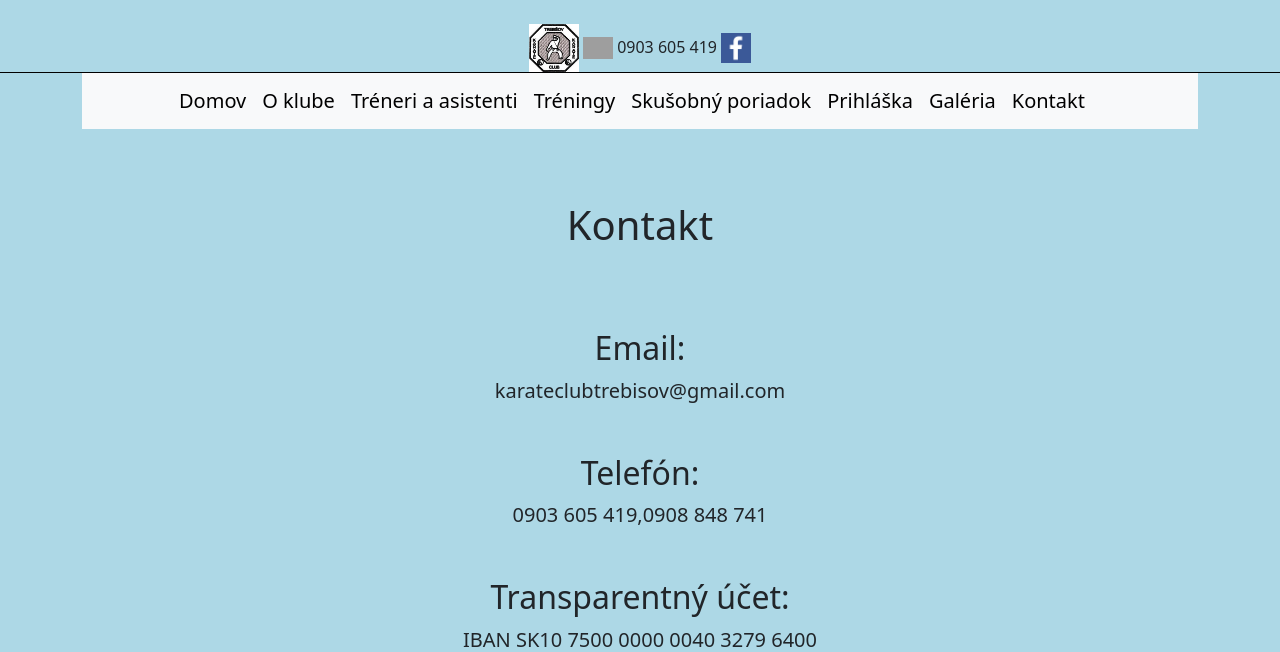
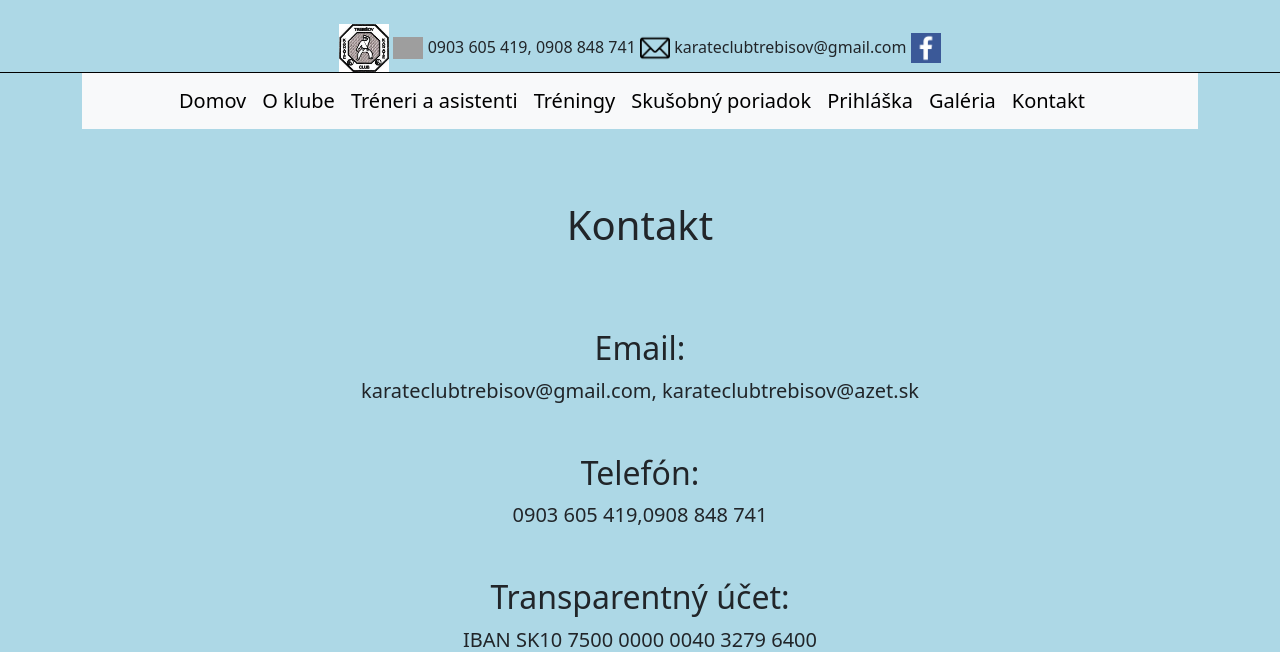
Before and after one commit to jarocomp/karatetv, a Django app: page /kontakt in a window 1280 px wide. Shown: the top 652 px of the page. Run offline with Django 5.2, Linux system fonts and the light colour scheme; grey boxes are pictures that could not be loaded.

Commit message:
emails aded

```diff
--- a/karateweb/karatetv/templates/karatetv/base.html
+++ b/karateweb/karatetv/templates/karatetv/base.html
@@ -23,8 +23,9 @@
    <div class="page-header">
     <img src="{% static 'images/karatetv_logo.jpg'  %}" alt="logo" width="50", hight="500" >
     <img src="{% static 'images/smartphone.png'  %}" alt="logo"   width="30", hight="30">
-    <p1>0903 605 419  </p1>
-
+    <p1>0903 605 419, 0908 848 741</p1>
+    <img src="{% static 'images/email.png'  %}" alt="logo"   width="30", hight="30">
+    <p1>karateclubtrebisov@gmail.com</p1>
 
     <a href="https://www.facebook.com/profile.php?id=100063114014832"><img src="{% static 'images/facebook_logo.png'  %}" alt="logo"   width="30", hight="30"></a>
    </div>
--- a/karateweb/karatetv/templates/karatetv/kontakt.html
+++ b/karateweb/karatetv/templates/karatetv/kontakt.html
@@ -8,7 +8,7 @@
 <h1>Kontakt</h1>
 </br></br></br>
 
-<h2>Email: </h2><center><span style="font-size: 20px">karateclubtrebisov@gmail.com</span></center></h2>
+<h2>Email: </h2><center><span style="font-size: 20px">karateclubtrebisov@gmail.com, karateclubtrebisov@azet.sk</span></center></h2>
 </br></br>
 <h2>Telefón: </h2><center><span style="font-size: 20px">0903 605 419,0908 848 741</span></center></h2>
 </br></br>
--- a/karateweb/karatetv/templates/karatetv/onas.html
+++ b/karateweb/karatetv/templates/karatetv/onas.html
@@ -5,7 +5,7 @@
 </br>
 </br>
 </br>
-<p1>Klub karate v Trebisove bol zalozeny v osemdesiatich rokoch minulého storočia MUDr.Vladímírom Hatalovským. Od toho času ním prešlo veľa karatistov a karatistiek. Zúčastnili sme sa veľkého množstva rôznych súťaží a získali mnoho cenných ocenení. Samozrejme, že trening karate nie je len o tom, ale umožňuje aj nadväzovať nové kamarátske vzťahy ako aj vytvárať dobrý kolektív. V súčasnosti vedie klub Radomír Hatalovský, brat MUDr Vladimíra Hatalovského. Mád dve pobočoky. Jednu v Trebišove,kd eje hlavný trénerom Radomír Hatalovský a druhú v Sečovciach,kde je inštruktorom Mgr.Ondrej Ondovčík. Klub je miestom, kde sa spája bojové umenie so športom ako aj relaxom. Vyučuje sa škola Goju ryu.
+<p1>Klub karate v Trebiśove bol založený v osemdesiatich rokoch minulého storočia MUDr.Vladímírom Hatalovským. Od toho času ním prešlo veľa karatistov a karatistiek. Zúčastnili sme sa veľkého množstva rôznych súťaží a získali mnoho cenných ocenení. Samozrejme, že trening karate nie je len o tom, ale umožňuje aj nadväzovať nové kamarátske vzťahy ako aj vytvárať dobrý kolektív. V súčasnosti vedie klub Radomír Hatalovský, brat MUDr Vladimíra Hatalovského. Mád dve pobočoky. Jednu v Trebišove,kd eje hlavný trénerom Radomír Hatalovský a druhú v Sečovciach,kde je inštruktorom Mgr.Ondrej Ondovčík. Klub je miestom, kde sa spája bojové umenie so športom ako aj relaxom. Vyučuje sa škola Goju ryu.
 ak sa chceš naučiť brániť, súťažiť alebo sa chceš proste len hýbať, zavítaj medzi nás a staň sa súčasťou veľkej rodiny nadšencov karate.
 
 </p1>
```
Also changed, not shown: karateweb/karatetv/static/images/email.png (added).
